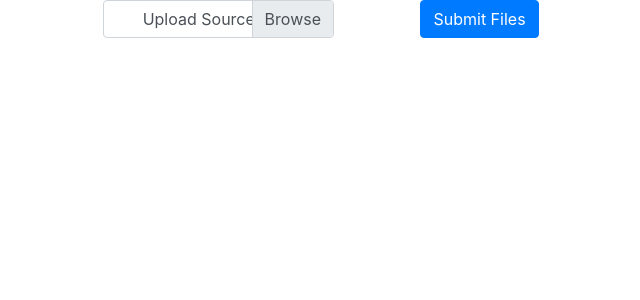
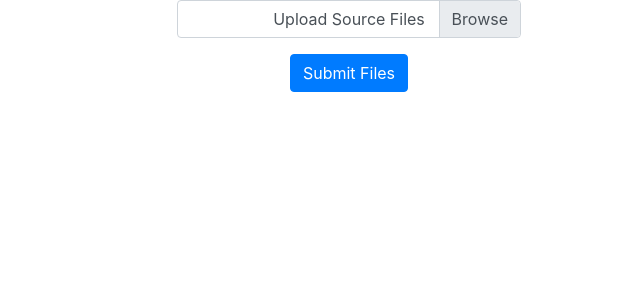
Before and after one commit to Mcurci95/Software-Extractor, a React (Create React App) app in the folder frontend/software-extractor/: page / in a window 1280 px wide. Shown: the top 300 px of the page, without its empty margins (291-931 px from the left). Built offline with nearby package versions, Linux system fonts and the light colour scheme.

Commit message:
CSS to horiz align... still need to vert align

```diff
--- a/frontend/software-extractor/src/components/FileUploader.js
+++ b/frontend/software-extractor/src/components/FileUploader.js
@@ -8,16 +8,16 @@ import FormGroup from 'react-bootstrap/esm/FormGroup';
 
 const styles = {
     display: 'flex',
+    flexDirection: 'column',
     alignItems: 'center',
-    justifyContent: 'center',
-    flexDirection: 'column'
+    justifyContent: 'center'
 };
 
 const FileUploader = () => {
     return (
         <div style={styles}>
         <Form>
-        <Row>
+        <Row style={styles}>
                 <Col>
                     <Form.Group>
                         <Form.File
```
